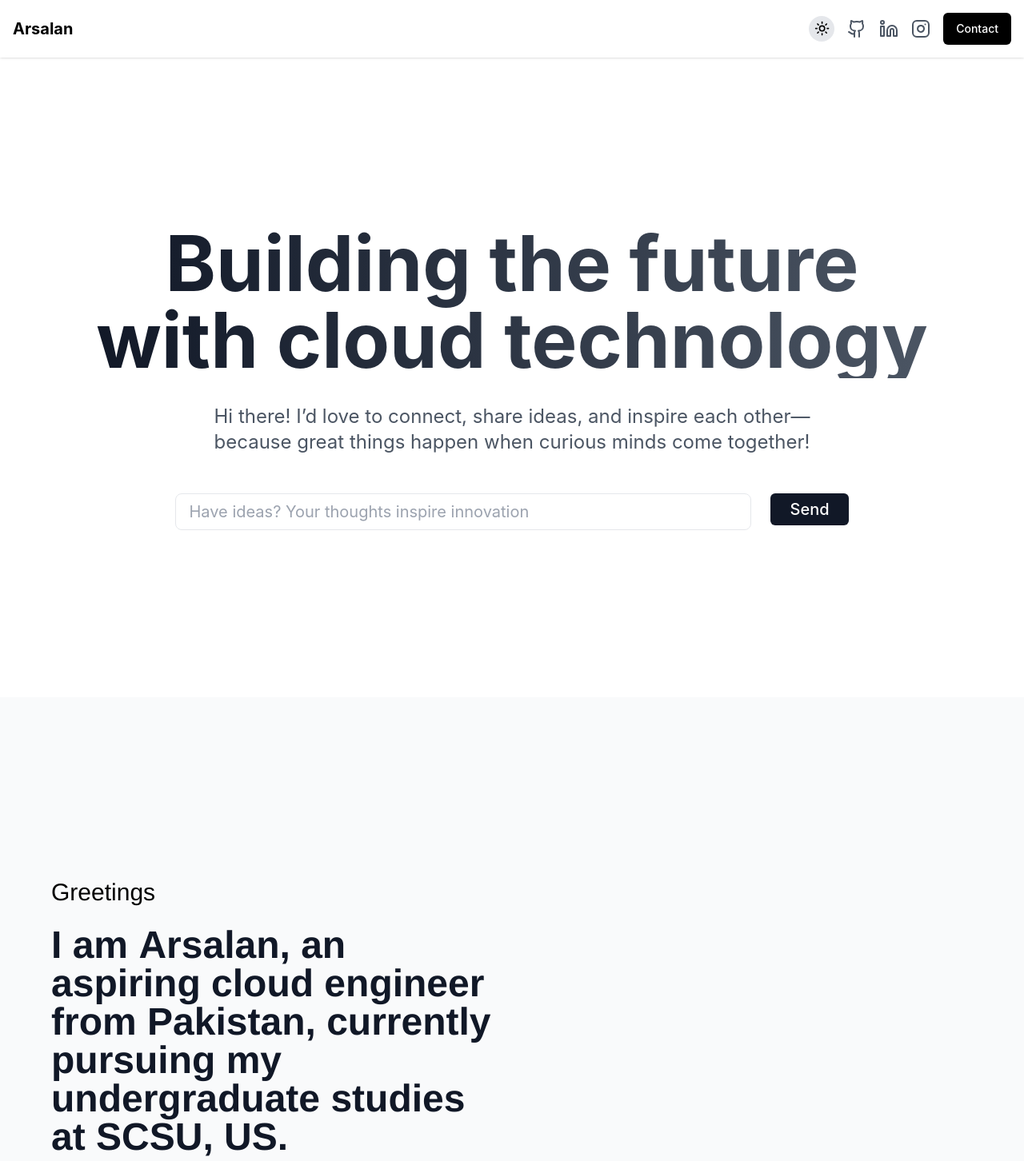
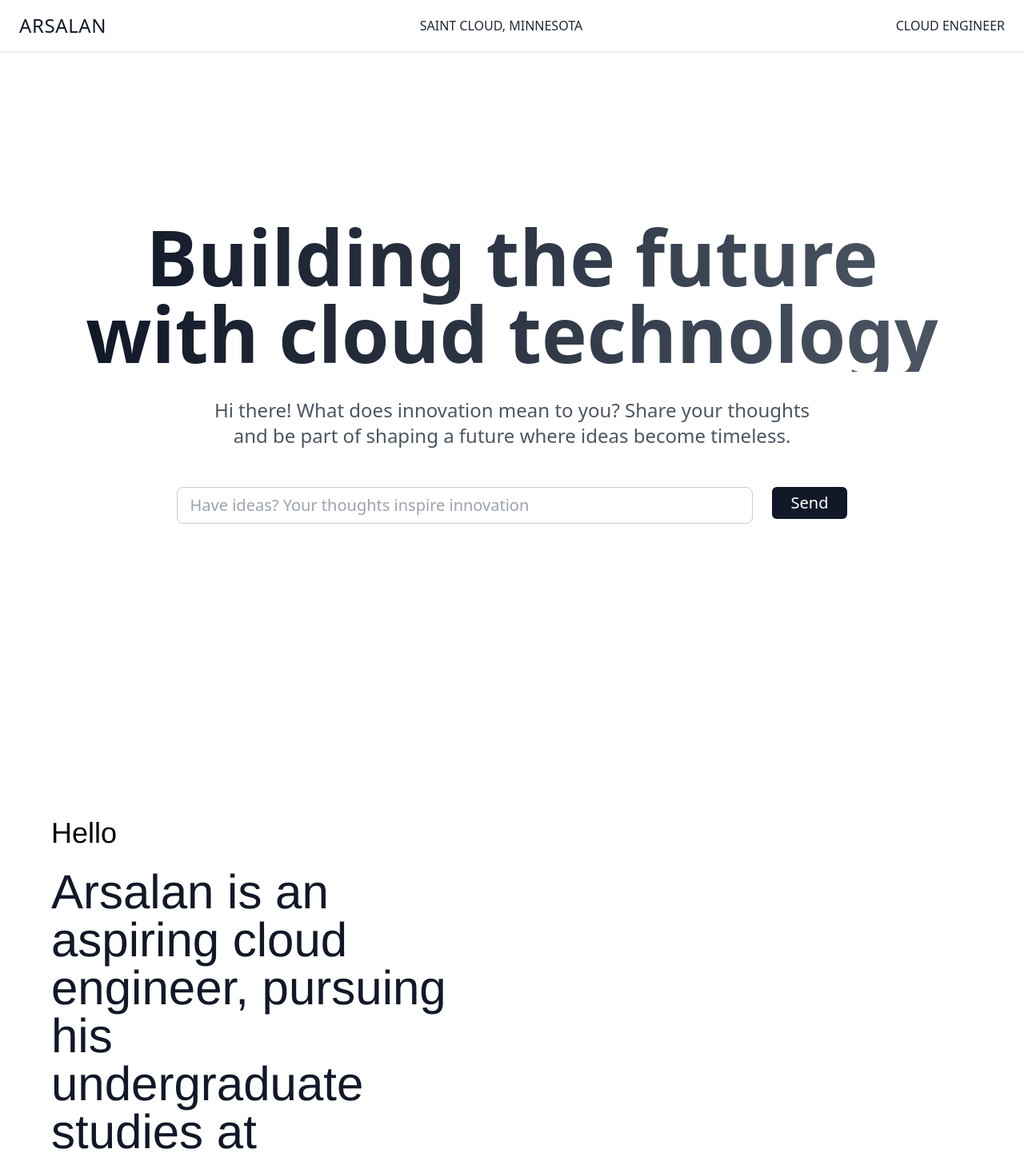
Before and after one commit to ArsalanAnwer0/arsalan-portfolio, a Next.js app: page / in a window 1280 px wide. Shown: the top 1452 px of the page at 80% size. Built offline with nearby package versions, Linux system fonts and the light colour scheme.

Commit message:
Added new skills section and improved design

```diff
--- a/pages/index.tsx
+++ b/pages/index.tsx
@@ -1,29 +1,110 @@
 import { useState, useEffect } from "react";
 import { Button } from "@/components/ui/button";
 import { Input } from "@/components/ui/input";
-import { motion, useAnimation } from "framer-motion"; // Import Framer Motion
+import { motion, useAnimation, useSpring, useMotionValue } from "framer-motion";
 import { Github, Linkedin, Instagram, Sun, Moon } from "lucide-react";
 import { CustomCursor } from "@/components/ui/CustomCursor"; // Custom Cursor Component
 import ContactModal from "@/components/ui/ContactModal"; // Modal Component
 import HoverImage from "@/components/ui/HoverImage";
 
+function throttle(
+  func: (...args: any[]) => void, // or more specific type if you know it
+  delay: number
+) {
+  let lastCall = 0;
+
+  return function(...args: any[]) {
+    const now = new Date().getTime();
+    if (now - lastCall < delay) {
+      return;
+    }
+    lastCall = now;
+    return func(...args);
+  };
+}
+
+// Define the SkillItem Component
+const SkillItem: React.FC<{ title: string; level: string; years: string }> = ({ title, level, years }) => {
+  // Determine the progress width based on skill level
+  const getProgressWidth = () => {
+    switch (level) {
+      case "Beginner": return "w-1/4";
+      case "Intermediate": return "w-1/2";
+      case "Advanced": return "w-3/4";
+      case "Expert": return "w-full";
+      default: return "w-1/2";
+    }
+  };
+
+  // Determine the color based on skill level
+  const getProgressColor = () => {
+    switch (level) {
+      case "Beginner": return "bg-blue-400";
+      case "Intermediate": return "bg-green-400";
+      case "Advanced": return "bg-yellow-400";
+      case "Expert": return "bg-purple-400";
+      default: return "bg-blue-400";
+    }
+  };
+
+  return (
+    <motion.div
+      className="p-4 rounded-lg bg-gray-800 hover:bg-gray-700 transition-all duration-300"
+      whileHover={{ scale: 1.03 }}
+      initial={{ opacity: 0, y: 10 }}
+      whileInView={{ opacity: 1, y: 0 }}
+      transition={{ duration: 0.3 }}
+    >
+      <div className="flex justify-between items-center mb-2">
+        <h3 className="text-lg font-bold">{title}</h3>
+        <span className="text-sm px-2 py-1 rounded bg-opacity-20 text-white" style={{ backgroundColor: 'rgba(255,255,255,0.1)' }}>{years}</span>
+      </div>
+      <div className="w-full h-2 bg-gray-600 rounded-full mt-2">
+        <div className={`h-full rounded-full ${getProgressWidth()} ${getProgressColor()}`}></div>
+      </div>
+      <p className="text-xs text-gray-400 mt-2">{level}</p>
+    </motion.div>
+  );
+};
 
 export default function Home() {
-  const [darkMode, setDarkMode] = useState(false);
   const [isModalOpen, setIsModalOpen] = useState(false);
   const [hoveredImage, setHoveredImage] = useState<string | null>(null);
   const [message, setMessage] = useState(""); // State for message input
   const [status, setStatus] = useState(""); // State for status feedback
   const controls = useAnimation(); // Controls for fading animations
-
+  const [scrollY, setScrollY] = useState(0);
+  const scrollValue = useMotionValue(0);
+  const smoothScroll = useSpring(scrollValue, { stiffness: 80, damping: 20 });
+  const [isDarkMode, setIsDarkMode] = useState(false);
 
   useEffect(() => {
-    if (darkMode) {
+    // Create a throttled version of your scroll handler
+    const handleScroll = throttle(() => {
+      // Calculate total scrollable height
+      const docHeight = document.documentElement.scrollHeight - window.innerHeight;
+      const scrollPosition = window.scrollY;
+      // 20% of total page height
+      const threshold = docHeight * 0.2;
+
+      // Use the state variable
+      setIsDarkMode(scrollPosition > threshold);
+    }, 50); // Run at most every 50ms
+
+    window.addEventListener("scroll", handleScroll);
+    return () => window.removeEventListener("scroll", handleScroll);
+  }, []);
+
+  // Add this effect to handle dark mode class changes
+  useEffect(() => {
+    if (isDarkMode) {
       document.documentElement.classList.add("dark");
     } else {
       document.documentElement.classList.remove("dark");
     }
-  }, [darkMode]);
+  }, [isDarkMode]);
+
+
 
 
   // Add handleSendMessage function
@@ -57,49 +138,29 @@ export default function Home() {
   };
 
   return (
-    <div
-      className="min-h-screen bg-white dark:bg-black snap-y snap-mandatory overflow-y-scroll"
-      style={{ scrollBehavior: "smooth" }}
-    >
+<div className="min-h-screen snap-y snap-mandatory overflow-y-scroll transition-all duration-1000 ease-in-out">
+
+
       {/* Custom Cursor */}
       <CustomCursor />
 
-      {/* Header */}
+      {/* Updated Header with Elegant Font */}
       <header className="bg-white dark:bg-black shadow sticky top-0 z-50">
-        <div className="container mx-auto px-4 py-4 flex justify-between items-center">
-          <h1 className="text-xl font-bold dark:text-white">Arsalan</h1>
-          <div className="flex items-center space-x-4">
-            {/* Theme Toggle */}
-            <button
-              onClick={() => setDarkMode(!darkMode)}
-              className="relative flex items-center justify-center w-8 h-8 rounded-full bg-gray-200 dark:bg-gray-600"
-              aria-label="Toggle theme"
-            >
-              <Sun className="h-[1.2rem] w-[1.2rem] rotate-0 scale-100 transition-all dark:-rotate-90 dark:scale-0" />
-              <Moon className="absolute h-[1.2rem] w-[1.2rem] rotate-90 scale-0 transition-all dark:rotate-0 dark:scale-100" />
-            </button>
+        <div className="container mx-auto px-6 py-4 flex justify-between items-center">
+          {/* Left - Name with Elegant Font */}
+          <h1 className="text-xl md:text-2xl font-light tracking-wide dark:text-white text-gray-900">
+            ARSALAN
+          </h1>
 
-            {/* Social Icons */}
-            <a href="https://github.com/ArsalanAnwer0" target="_blank" rel="noopener noreferrer">
-              <Github className="h-6 w-6 text-gray-600 dark:text-white" />
-            </a>
-            <a href="https://www.linkedin.com/in/arsalan-anwer-272004310/" target="_blank" rel="noopener noreferrer">
-              <Linkedin className="h-6 w-6 text-gray-600 dark:text-white" />
-            </a>
-            <a href="https://www.instagram.com/_arsalan.ansari/" target="_blank" rel="noopener noreferrer">
-              <Instagram className="h-6 w-6 text-gray-600 dark:text-white" />
-            </a>
+          {/* Center - Location */}
+          <h2 className="text-sm md:text-base dark:text-white text-gray-800">
+            SAINT CLOUD, MINNESOTA
+          </h2>
 
-            {/* Contact Button */}
-            <Button
-              className="text-white bg-black dark:bg-gray-800 hover:bg-gray-900 dark:hover:bg-gray-700"
-              onClick={() => setIsModalOpen(true)}
-            >
-              Contact
-            </Button>
-
-            {isModalOpen && <ContactModal onClose={() => setIsModalOpen(false)} />}
-          </div>
+          {/* Right - Title */}
+          <h3 className="text-sm md:text-base dark:text-white text-gray-800">
+            CLOUD ENGINEER
+          </h3>
         </div>
       </header>
 
@@ -116,16 +177,19 @@ export default function Home() {
           Building the future<br /> with cloud technology
         </h1>
         <p className="text-gray-600 dark:text-gray-300 mt-8 text-xl md:text-2xl max-w-3xl text-center">
-          Hi there! I’d love to connect, share ideas, and inspire each other—because great things happen when curious minds come together!
+          Hi there! What does innovation mean to you? Share your thoughts and be
+          part of shaping a future where ideas become timeless.
         </p>
+
         <div className="mt-12 flex flex-col sm:flex-row gap-6 justify-center">
         <Input
         type="text"
         value={message}
-  onChange={(e) => setMessage(e.target.value)} // Updates the state
+        onChange={(e) => setMessage(e.target.value)}
         placeholder="Have ideas? Your thoughts inspire innovation"
-  className="w-full sm:w-[45rem] dark:bg-gray-800 dark:text-white text-lg md:text-xl"
+        className="w-full sm:w-[45rem] bg-white text-black dark:bg-gray-800 dark:text-white text-lg md:text-xl"
 />
+
 
           <Button
             onClick={handleSendMessage} // Call the function when button is clicked
@@ -138,19 +202,13 @@ export default function Home() {
         {status && <p className="mt-4 text-gray-600 dark:text-gray-300">{status}</p>}
       </motion.section>
 
-
-
-
-
-
-
       <motion.section
-  className="min-h-screen flex flex-col justify-center bg-gray-50 dark:bg-black snap-start"
+        className="min-h-screen flex flex-col justify-center bg-white dark:bg-black snap-start"
         initial={{ opacity: 0 }}
         whileInView={{ opacity: 1 }}
         viewport={{ once: false, amount: 0.3 }}
         transition={{ duration: 0.8, ease: "easeInOut" }}
-  style={{ fontFamily: "Helvetica Neue, Arial, sans-serif", padding: "4rem" }}
+        style={{ fontFamily: "'Helvetica Neue', Arial, sans-serif", padding: "4rem" }}
       >
         <div className="container mx-auto flex flex-col md:flex-row gap-10 items-center">
           {/* Left Content - Text */}
@@ -161,35 +219,14 @@ export default function Home() {
             viewport={{ once: false, amount: 0.3 }}
             transition={{ duration: 0.8, ease: "easeInOut" }}
           >
-      <h2 className="text-2xl md:text-3xl font-light dark:text-white mb-6">
-        Greetings
+            <h2 className="text-3xl md:text-4xl font-light dark:text-white mb-6">
+              Hello
             </h2>
-      <p className="text-4xl md:text-5xl font-bold leading-tight text-gray-900 dark:text-white">
-        I am{" "}
-        <HoverImage
-          word="Arsalan"
-          image="/Arsalan.jpg"
-          setHoveredImage={setHoveredImage}
-        />
-        , an aspiring cloud engineer from{" "}
-        <HoverImage
-          word="Pakistan"
-          image="/Pakistan3.jpg"
-          setHoveredImage={setHoveredImage}
-        />
-        , currently pursuing my undergraduate studies at{" "}
-        <HoverImage
-          word="SCSU"
-          image="/SCSU.jpg"
-          setHoveredImage={setHoveredImage}
-        />{""}
-        ,{" "}
-        <HoverImage
-          word="US"
-          image="/USA.jpg"
-          setHoveredImage={setHoveredImage}
-        />
-        .
+            <p className="text-5xl md:text-6xl font-light leading-tight text-gray-900 dark:text-white">
+              Arsalan is an aspiring cloud<br />
+              engineer, pursuing his<br />
+              undergraduate studies at<br />
+              SCSU, US.
             </p>
           </motion.div>
 
@@ -222,18 +259,10 @@ export default function Home() {
         </div>
       </motion.section>
 
-
-
-
-
-
       <div
         className="bg-gray-50 dark:bg-black min-h-screen snap-y snap-mandatory overflow-y-scroll"
         style={{ scrollBehavior: "smooth" }}
       >
-
-
-
         {/* Section 3 - Projects */}
         <motion.section
           id="projects"
@@ -458,8 +487,6 @@ export default function Home() {
           </div>
         </motion.section>
 
-
-
         {/* Section 5 - Currently Learning */}
         <motion.section
           id="currently-learning"
@@ -663,10 +690,121 @@ export default function Home() {
           </div>
         </motion.section>
       </div>
+       {/* Section 6 - My Skills */}
+<motion.section
+  id="my-skills"
+  initial={{ opacity: 0 }}
+  whileInView={{ opacity: 1 }}
+  viewport={{ once: false, amount: 0.2 }}
+  transition={{ duration: 0.8 }}
+  className="snap-start min-h-screen flex flex-col justify-center items-center bg-black text-white px-8"
+>
+  <h2 className="text-4xl font-semibold mb-12 self-start">My Skills</h2>
+
+  {/* Timeline Container */}
+  <div className="w-full max-w-5xl grid grid-cols-2 relative">
+
+    {/* Left Side */}
+    <div className="space-y-8 text-right pr-8">
+      <div>
+        <h3 className="text-lg font-bold">AWS</h3>
+        <p className="text-sm text-gray-400">Expert</p>
+        <p className="text-sm">4 years</p>
+      </div>
+      <div>
+        <h3 className="text-lg font-bold">Kubernetes</h3>
+        <p className="text-sm text-gray-400">Intermediate</p>
+        <p className="text-sm">4 years</p>
+      </div>
+      <div>
+        <h3 className="text-lg font-bold">CI/CD</h3>
+        <p className="text-sm text-gray-400">Advanced</p>
+        <p className="text-sm">3 years</p>
+      </div>
+      <div>
+        <h3 className="text-lg font-bold">Linux</h3>
+        <p className="text-sm text-gray-400">Advanced</p>
+        <p className="text-sm">4 years</p>
+      </div>
+      <div>
+        <h3 className="text-lg font-bold">Security</h3>
+        <p className="text-sm text-gray-400">Intermediate</p>
+        <p className="text-sm">2 years</p>
+      </div>
+      <div>
+        <h3 className="text-lg font-bold">Ansible</h3>
+        <p className="text-sm text-gray-400">Advanced</p>
+        <p className="text-sm">4 years</p>
+      </div>
+    </div>
+
+    {/* Bigger Timeline */}
+    <div className="absolute left-1/2 transform -translate-x-1/2 w-[2px] h-[110%] bg-gray-500 rounded-lg"></div>
+
+    {/* Right Side */}
+    <div className="space-y-8 pl-8">
+      <div>
+        <h3 className="text-lg font-bold">Docker</h3>
+        <p className="text-sm text-gray-400">Advanced</p>
+        <p className="text-sm">5 years</p>
+      </div>
+      <div>
+        <h3 className="text-lg font-bold">Terraform</h3>
+        <p className="text-sm text-gray-400">Advanced</p>
+        <p className="text-sm">3 years</p>
+      </div>
+      <div>
+        <h3 className="text-lg font-bold">Python</h3>
+        <p className="text-sm text-gray-400">Intermediate</p>
+        <p className="text-sm">5 years</p>
+      </div>
+      <div>
+        <h3 className="text-lg font-bold">Networking</h3>
+        <p className="text-sm text-gray-400">Intermediate</p>
+        <p className="text-sm">3 years</p>
+      </div>
+      <div>
+        <h3 className="text-lg font-bold">Azure</h3>
+        <p className="text-sm text-gray-400">Intermediate</p>
+        <p className="text-sm">3 years</p>
+      </div>
+      <div>
+        <h3 className="text-lg font-bold">Monitoring</h3>
+        <p className="text-sm text-gray-400">Advanced</p>
+        <p className="text-sm">3 years</p>
+      </div>
+    </div>
+  </div>
+</motion.section>
 
 {/* Footer */}
-      <footer className="py-12 bg-white dark:bg-black text-center">
-        <p className="text-gray-600 dark:text-gray-300">Email - arsalan.anwer9050@gmail.com</p>
+<footer className="w-full py-6 bg-black text-white flex justify-center items-center border-t border-gray-700">
+  <div className="flex items-center gap-6">
+    {/* GitHub */}
+    <a href="https://github.com/ArsalanAnwer0" target="_blank" rel="noopener noreferrer">
+      <Github className="h-6 w-6 text-gray-400 hover:text-white transition" />
+    </a>
+
+    {/* LinkedIn */}
+    <a href="https://www.linkedin.com/in/arsalan-anwer-272004310/" target="_blank" rel="noopener noreferrer">
+      <Linkedin className="h-6 w-6 text-gray-400 hover:text-white transition" />
+    </a>
+
+    {/* Instagram */}
+    <a href="https://www.instagram.com/_arsalan.ansari/" target="_blank" rel="noopener noreferrer">
+      <Instagram className="h-6 w-6 text-gray-400 hover:text-white transition" />
+    </a>
+
+    {/* Contact Button */}
+    <Button
+      className="text-white bg-gray-800 hover:bg-gray-700 px-4 py-2 rounded-lg border border-gray-600 transition"
+      onClick={() => setIsModalOpen(true)}
+    >
+      Contact
+    </Button>
+
+    {isModalOpen && <ContactModal onClose={() => setIsModalOpen(false)} />}
+  </div>
 </footer>
 </div>
   );
--- a/styles/globals.css
+++ b/styles/globals.css
@@ -2,19 +2,30 @@
 @tailwind components;
 @tailwind utilities;
 
-/* Smooth scrolling for anchor links */
-html {
-  scroll-behavior: smooth;
+html, body {
+  transition: background-color 0.7s ease-in-out, color 0.7s ease-in-out;
 }
 
 body {
-  font-family: 'Inter', sans-serif;
-  margin: 0;
-  overflow-y: scroll;
+  background-color: white;
+  color: black;
 }
 
+.dark body {
+  background-color: black;
+  color: white;
+}
+
+/* Add this to make all elements transition smoothly */
+*, *::before, *::after {
+  transition: background-color 0.7s ease-in-out, color 0.7s ease-in-out;
+}
+
+
+
+/* Smooth Snap Scrolling */
 main {
-  scroll-snap-type: y mandatory; /* Enables vertical snap scrolling */
+  scroll-snap-type: y mandatory;
 }
 
 .snap-start {
@@ -23,7 +34,7 @@ main {
 
 /* Sections */
 .section {
-  height: 100vh; /* Each section takes up full screen */
+  height: 100vh;
   scroll-snap-align: start;
   display: flex;
   flex-direction: column;
@@ -32,15 +43,16 @@ main {
   padding: 2rem;
 }
 
+/* Headings */
 .section-heading {
-  font-size: 2.5rem; /* Larger headings */
+  font-size: 2.5rem;
   font-weight: bold;
   margin-bottom: 2rem;
-  transition: color 0.3s;
+  transition: color 0.3s ease;
 }
 
-.section-heading.dark {
-  color: #f5f5f5; /* Dark mode heading color */
+.dark .section-heading {
+  color: #f5f5f5;
 }
 
 /* Cards */
@@ -52,19 +64,41 @@ main {
 }
 
 .card {
-  flex: 0 1 calc(45% - 2rem); /* Cards take up 45% of the row */
+  flex: 0 1 calc(45% - 2rem);
   padding: 1.5rem;
-  background-color: #fff; /* Default light background */
-  color: #000; /* Default text color */
+  background-color: white;
+  color: black;
   box-shadow: 0 4px 6px rgba(0, 0, 0, 0.1);
   border-radius: 8px;
-  margin-bottom: 2rem; /* Adds consistent space between rows */
-  transition: background-color 0.3s, color 0.3s;
+  margin-bottom: 2rem;
+  transition: background-color 0.3s ease, color 0.3s ease;
 }
 
-.card.dark {
-  background-color: #1a1a1a; /* Dark mode background */
-  color: #f5f5f5; /* Dark mode text color */
+/* Dark Mode Support for Cards */
+.dark .card {
+  background-color: #1a1a1a;
+  color: #f5f5f5;
+}
+
+/* Input Fields Fix */
+input {
+  background-color: white;
+  color: black;
+  border: 1px solid #ccc;
+  padding: 0.75rem;
+  border-radius: 4px;
+  transition: background-color 0.5s ease, color 0.5s ease;
+}
+
+.dark input {
+  background-color: #1a1a1a;
+  color: #f5f5f5;
+  border: 1px solid #444;
+}
+
+/* Buttons */
+button {
+  transition: background-color 0.3s ease, color 0.3s ease;
 }
 
 /* Responsive Design */
@@ -77,6 +111,8 @@ main {
     font-size: 2rem;
   }
 }
+
+/* Elegant Underline Effect */
 .elegant-underline {
   position: relative;
   display: inline-block;
@@ -99,3 +135,22 @@ main {
   transform: scaleX(1);
   transform-origin: bottom left;
 }
+/* 🌙✨ Smooth Theme Transition */
+.theme-transition {
+  transition: background-color 1s ease-in-out, color 1s ease-in-out;
+}
+
+.fade-transition {
+  animation: fadeInDark 1s ease-in-out;
+}
+
+@keyframes fadeInDark {
+  0% {
+    opacity: 0.8;
+    filter: brightness(1.1);
+  }
+  100% {
+    opacity: 1;
+    filter: brightness(1);
+  }
+}
```
Lines whose indentation alone changed are shown as unchanged.
